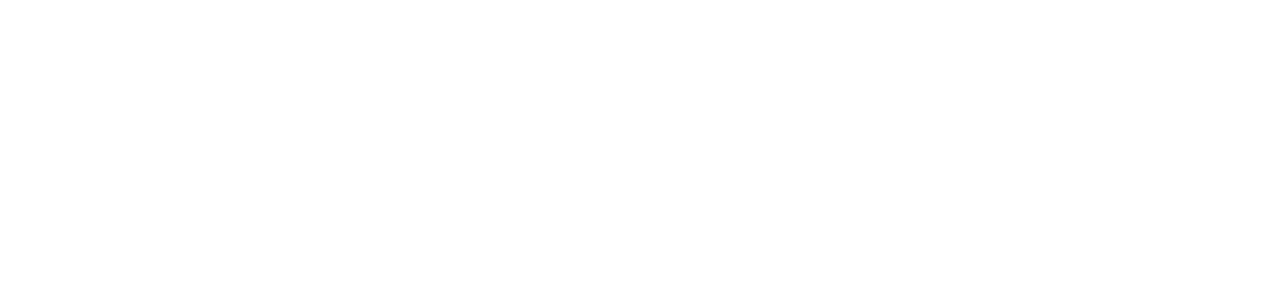
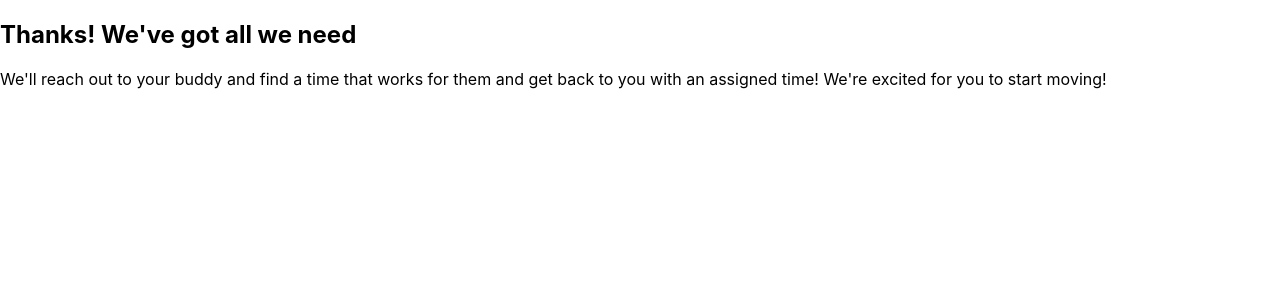
Before and after one commit to lbw-flextogether/frontend, a React (Create React App) app in the folder onboarding/: page /complete in a window 1280 px wide. Shown: the top 300 px of the page. Built offline with nearby package versions, Linux system fonts and the light colour scheme.

Commit message:
Finished Complete component

```diff
--- a/onboarding/src/App.js
+++ b/onboarding/src/App.js
@@ -7,6 +7,7 @@
 import Info from './components/Info';
 import Time from './components/Time';
 import BuddyInfo from './components/BuddyInfo';
+import Complete from './components/Complete';
 
 class App extends React.Component {
   render() {
@@ -18,6 +19,7 @@
         <Route path="/info" component={Info} />
         <Route path="/time" component={Time} />
         <Route path="/buddyinfo" component={BuddyInfo} />
+        <Route path="/complete" component={Complete} />
         </>
       </Router>
     );
--- /dev/null
+++ b/onboarding/src/components/Complete.js
@@ -0,0 +1,12 @@
+import React from 'react';
+
+const Complete = props => {
+    return (
+        <>
+        <h2>Thanks! We've got all we need</h2>
+        <p>We'll reach out to your buddy and find a time that works for them and get back to you with an assigned time! We're excited for you to start moving!</p>
+        </>
+    );
+}
+
+export default Complete
```
